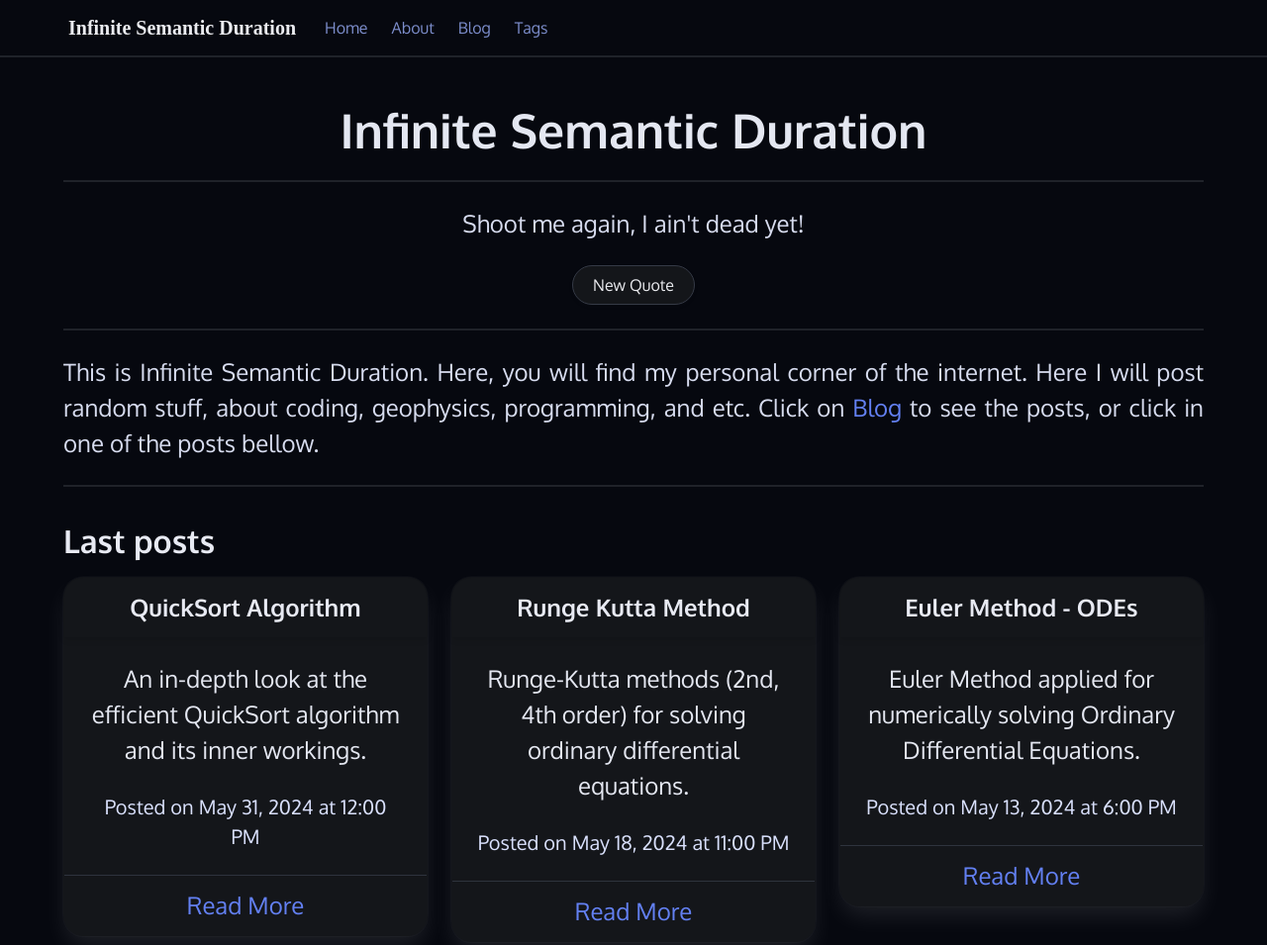
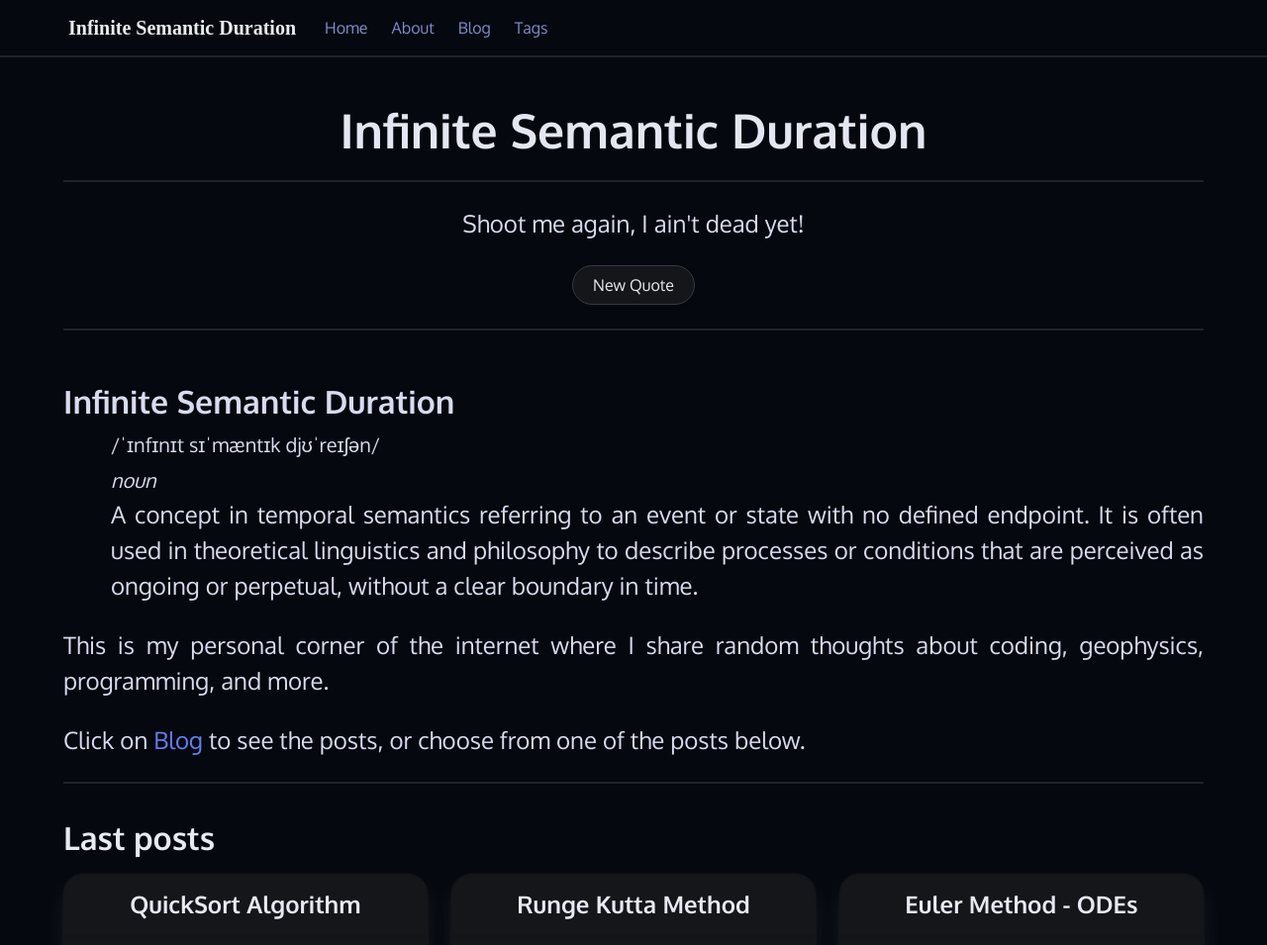
Before and after one commit to albano-a/infinite-semantic-duration, an Astro site: page / in a window 1280 px wide. Shown: the top 955 px of the page at 99% size. Built offline with nearby package versions, Linux system fonts and the light colour scheme; Astro itself is replaced by a stand-in of ours.

Commit message:
feat: Edit description to index page

```diff
--- a/src/pages/index.astro
+++ b/src/pages/index.astro
@@ -6,36 +6,47 @@ import BlogPost from "../components/BlogPost.astro";
 const pageTitle = "Infinite Semantic Duration";
 const pageURL = "https://albano-dev.netlify.app/";
 const description = "Geophysics and Programming Blog";
-const allPosts = (await Astro.glob("../pages/posts/*.{md,mdx}")).filter(post => !post.frontmatter.draft);
+const allPosts = (await Astro.glob("../pages/posts/*.{md,mdx}")).filter(
+  (post) => !post.frontmatter.draft
+);
 allPosts.sort(
   (a, b) =>
     new Date(a.frontmatter.pubDate).getTime() -
     new Date(b.frontmatter.pubDate).getTime()
 );
 
-import messages from './_messages.json';
+import messages from "./_messages.json";
 ---
 
 <BaseLayout pageTitle={pageTitle} pageURL={pageURL} description={description}>
-  <Greeting
-    client:load
-    messages={messages}
-  />
+  <Greeting client:load messages={messages} />
   <hr />
   <div class="columns is-size-4">
     <div class="column">
       <p class="has-text-justified">
-        This is Infinite Semantic Duration. Here, you will find my personal corner of the internet. Here I
-        will post random stuff, about coding, geophysics, programming, and etc. Click on <a
-          href="/blog/">Blog</a
-        >
-        to see the posts, or click in one of the posts bellow.
+        <dl class="has-text-justified">
+          <dt class="is-size-3"><b>Infinite Semantic Duration</b></dt>
+          <dd>
+            <span class="is-size-5">/ˈɪnfɪnɪt sɪˈmæntɪk djʊˈreɪʃən/</span><br
+            /><i class="is-size-5">noun</i><br />A concept in temporal semantics
+            referring to an event or state with no defined endpoint. It is often
+            used in theoretical linguistics and philosophy to describe processes
+            or conditions that are perceived as ongoing or perpetual, without a
+            clear boundary in time.
+          </dd>
+        </dl>
       </p>
-      <hr>
+      <p class="has-text-justified">
+        This is my personal corner of the internet where I share random thoughts
+        about coding, geophysics, programming, and more.
+      </p>
+      <p class="has-text-justified">
+        Click on <a href="/blog/">Blog</a>
+        to see the posts, or choose from one of the posts below.
+      </p>
+      <hr />
 
-      <h2 class="is-size-3 has-text-weight-bold">
-        Last posts
-      </h2>
+      <h2 class="is-size-3 has-text-weight-bold">Last posts</h2>
       {
         [...allPosts]
           .reverse()
```
